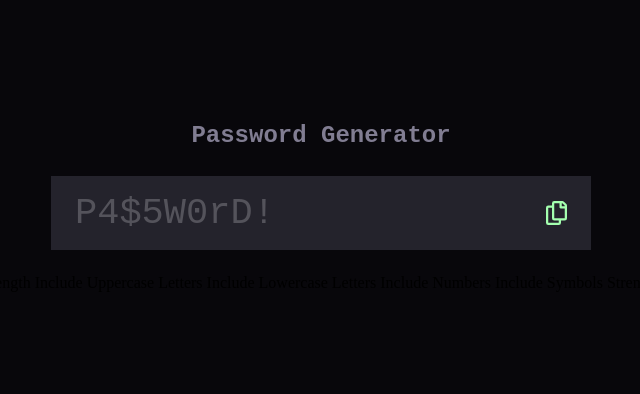
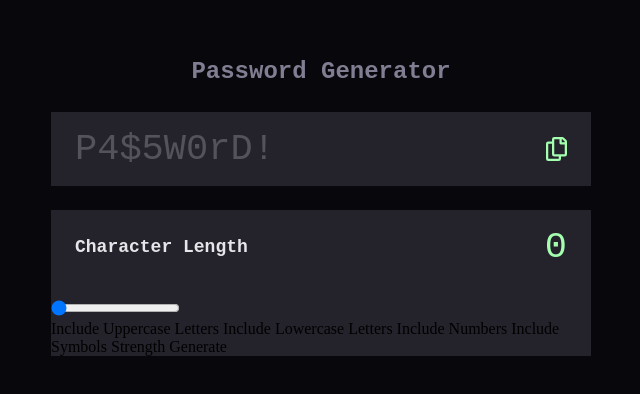
Before and after one commit to majdal01/password_generator_app, a Vue app: page / in a window 1280 px wide. Shown: the part 194-588 px from the top of the page, without its empty margins (319-959 px from the left). Built offline with nearby package versions, Linux system fonts and the light colour scheme.

Commit message:
Added css in vite.config.js, so I can use my scss in all my components

```diff
--- a/src/components/Generator.vue
+++ b/src/components/Generator.vue
@@ -1,11 +1,19 @@
 <script setup>
-import { ref } from 'vue'
-
+    import { ref } from 'vue'
+    const sliderValue = ref(0);
 </script>
 
 <template>
     <main>
-        Character Length
+        <div>
+            <div class="sliderlabel-container">
+                <h2>Character Length</h2>
+                <label>
+                    {{ sliderValue }}
+                </label>
+            </div>
+                <input type="range" v-model="sliderValue" min="0" max="20">
+        </div>
 
         Include Uppercase Letters
         Include Lowercase Letters
@@ -20,6 +28,25 @@ import { ref } from 'vue'
 
 </template>
 
-<style scoped>
+<style lang="scss">
+    main {
+        background-color: $grey-800;
+        max-width: 33.75rem;
 
+         .sliderlabel-container {
+            display: flex;
+            justify-content: space-between;
+            align-items: center;
+            margin-bottom: $spacing-200;
+            padding: $spacing-200 $spacing-300;
+            h2 {
+                @include text-preset-3;
+                color: $grey-200;
+            }
+            label{
+                @include text-preset-1;
+                color: $green-200;
+            }
+        }
+    }
 </style>
--- a/src/components/Header.vue
+++ b/src/components/Header.vue
@@ -11,12 +11,10 @@ import { ref } from 'vue'
 </template>
 
 <style lang="scss">
-    @use '/src/scss/variables';
-    @use '/src/scss/mixins';
     h1 {
-        @include mixins.text-preset-2;
-        color: variables.$grey-600;
+        @include text-preset-2;
+        color: $grey-600;
         text-align: center;
-        margin-bottom: variables.$spacing-300;
+        margin-bottom: $spacing-300;
     }
 </style>
--- a/src/components/Password.vue
+++ b/src/components/Password.vue
@@ -12,22 +12,20 @@ import { ref } from 'vue'
 </template>
 
 <style lang="scss">
-        @use '/src/scss/variables';
-        @use '/src/scss/mixins';
         .password-container {
-                background-color: variables.$grey-800;
-                padding: variables.$spacing-200 variables.$spacing-300;
+                background-color: $grey-800;
+                padding: $spacing-200 $spacing-300;
                 display: flex;
                 justify-content: space-between;
                 align-items: center;
                 max-width: 33.75rem;
                 margin: auto;
-                margin-bottom: variables.$spacing-300;
+                margin-bottom: $spacing-300;
         }
 
         .password-display {
-                @include mixins.text-preset-1;
-                color: variables.$grey-700;
+                @include text-preset-1;
+                color: $grey-700;
         }
 
         #copy-icon {
--- a/vite.config.js
+++ b/vite.config.js
@@ -4,4 +4,14 @@ import vue from '@vitejs/plugin-vue'
 // https://vite.dev/config/
 export default defineConfig({
   plugins: [vue()],
+  css: {
+      preprocessorOptions: {
+        scss: {
+          additionalData: `
+            @use "/src/scss/variables" as *;
+            @use "/src/scss/mixins" as *;
+          `
+        }
+      }
+  }
 })
```
